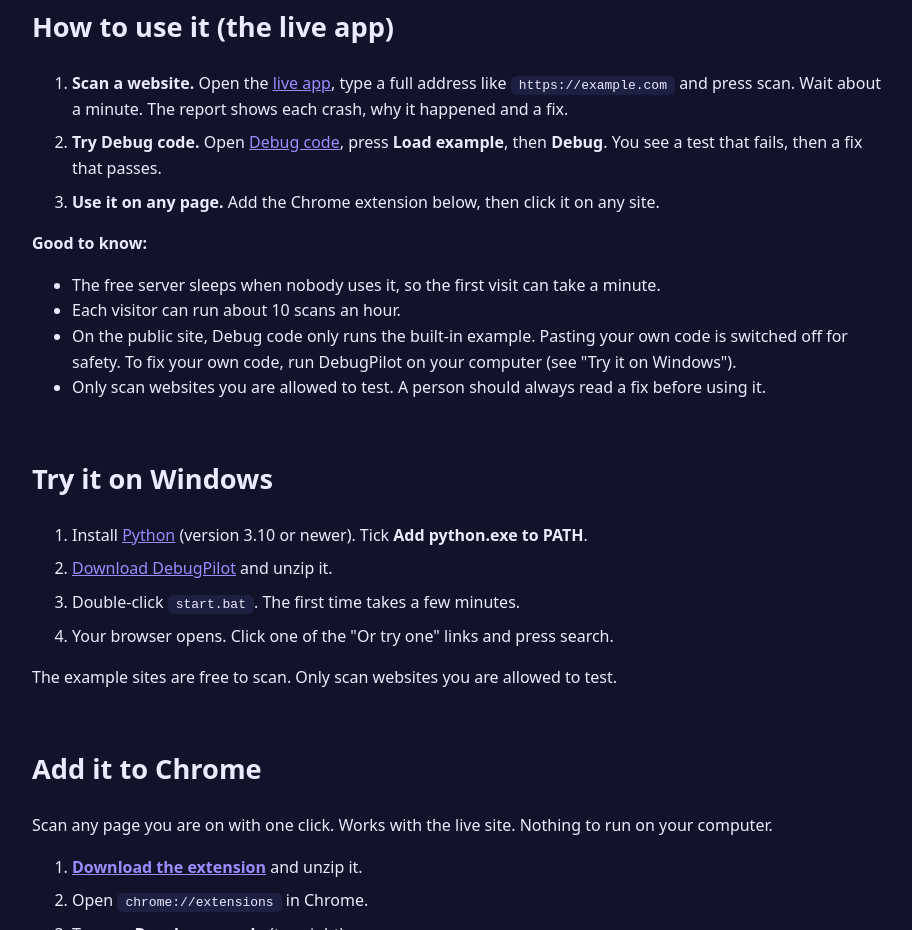
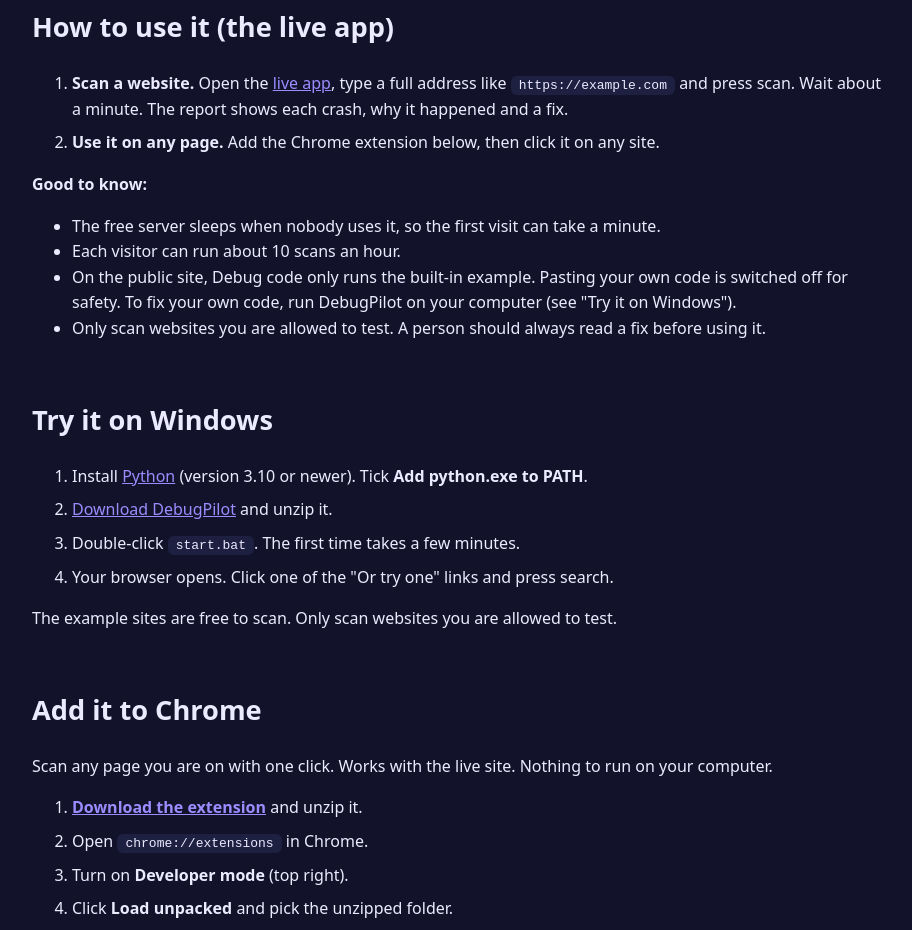
Before and after one commit to brianohjiho-web/debugpilot, a browser extension: page docs/index.html in a window 1280 px wide. Shown: the part 3320-4250 px from the top of the page, without its empty margins (178-1090 px from the left). Drawn offline with Linux system fonts and the light colour scheme.

Commit message:
Remove Try Debug code step
Co-authored-by: Copilot App <223556219+Copilot@users.noreply.github.com>

```diff
--- a/docs/index.html
+++ b/docs/index.html
@@ -63,7 +63,6 @@
   <h2>How to use it (the live app)</h2>
   <ol class="try">
     <li><b>Scan a website.</b> Open the <a href="https://debugpilot-x4kn.onrender.com/scan">live app</a>, type a full address like <code>https://example.com</code> and press scan. Wait about a minute. The report shows each crash, why it happened and a fix.</li>
-    <li><b>Try Debug code.</b> Open <a href="https://debugpilot-x4kn.onrender.com/">Debug code</a>, press <b>Load example</b>, then <b>Debug</b>. You see a test that fails, then a fix that passes.</li>
     <li><b>Use it on any page.</b> Add the Chrome extension below, then click it on any site.</li>
   </ol>
   <p><b>Good to know:</b></p>
```
Also changed, not shown: 1 other file.
